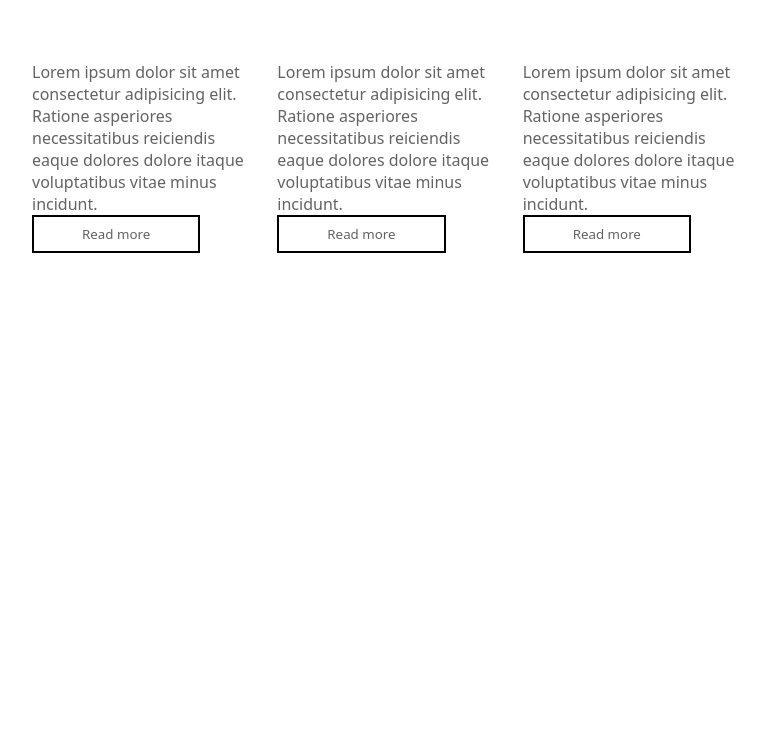
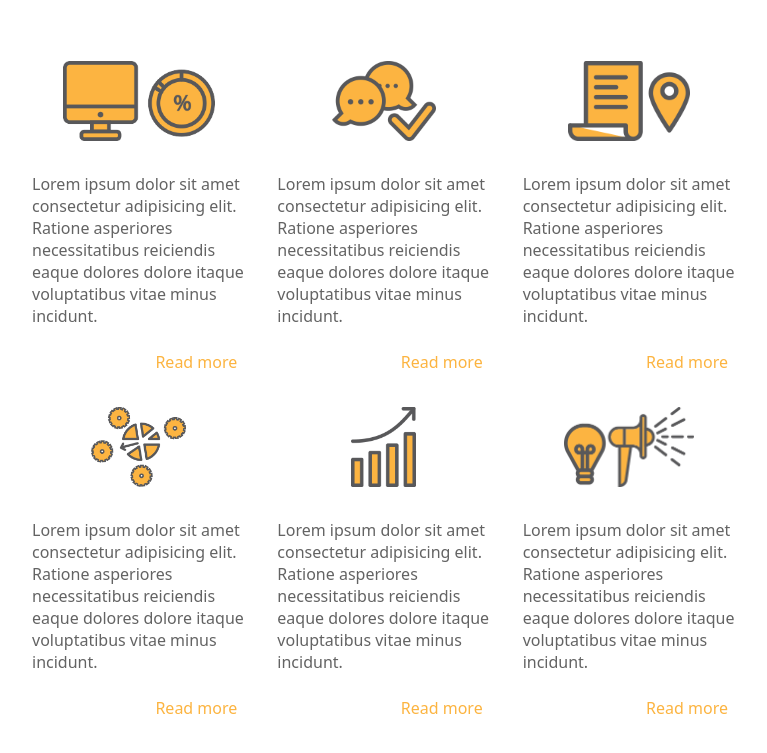
Before and after one commit to d0ma1nn/APS_ceopage2, a plain HTML site: page index.html in a window 1280 px wide. Shown: the part 2734-3487 px from the top of the page, without its empty margins (256-1023 px from the left). Before the commit the page ends 2987 px from the top, so only its background shows below. Drawn offline with Linux system fonts and the light colour scheme.

Commit message:
section 4 next

```diff
--- a/index.html
+++ b/index.html
@@ -81,21 +81,39 @@
         </div>
         <div class="section__3--row">
         <div class="section__3--row1">
-            <div class="section__3--row1--icon"></div>
+            <div class="section__3--row1--icon icon1"></div>
             <p>Lorem ipsum dolor sit amet consectetur adipisicing elit. Ratione asperiores necessitatibus reiciendis eaque dolores dolore itaque voluptatibus vitae minus incidunt.</p>
-            <button class="section__3--btn">Read more</button>
+            <div class="width100"><button class="section__3--btn">Read more</button></div>
         </div>
         <div class="section__3--row1">
-            <div class="section__3--row1--icon"></div>
+            <div class="section__3--row1--icon icon2"></div>
             <p>Lorem ipsum dolor sit amet consectetur adipisicing elit. Ratione asperiores necessitatibus reiciendis eaque dolores dolore itaque voluptatibus vitae minus incidunt.</p>
-            <button class="section__3--btn">Read more</button>
+            <div class="width100"><button class="section__3--btn">Read more</button></div>
         </div>
         <div class="section__3--row1">
-            <div class="section__3--row1--icon"></div>
+            <div class="section__3--row1--icon icon3"></div>
             <p>Lorem ipsum dolor sit amet consectetur adipisicing elit. Ratione asperiores necessitatibus reiciendis eaque dolores dolore itaque voluptatibus vitae minus incidunt.</p>
-            <button class="section__3--btn">Read more</button>
+           <div class="width100"><button class="section__3--btn">Read more</button></div>
+        </div>
+    </div>
+    <div class="section__3--row">
+        <div class="section__3--row1">
+            <div class="section__3--row1--icon icon4"></div>
+            <p>Lorem ipsum dolor sit amet consectetur adipisicing elit. Ratione asperiores necessitatibus reiciendis eaque dolores dolore itaque voluptatibus vitae minus incidunt.</p>
+            <div class="width100"><button class="section__3--btn">Read more</button></div>
+        </div>
+        <div class="section__3--row1">
+            <div class="section__3--row1--icon icon6"></div>
+            <p>Lorem ipsum dolor sit amet consectetur adipisicing elit. Ratione asperiores necessitatibus reiciendis eaque dolores dolore itaque voluptatibus vitae minus incidunt.</p>
+            <div class="width100"><button class="section__3--btn">Read more</button></div>
+        </div>
+        <div class="section__3--row1">
+            <div class="section__3--row1--icon icon5"></div>
+            <p>Lorem ipsum dolor sit amet consectetur adipisicing elit. Ratione asperiores necessitatibus reiciendis eaque dolores dolore itaque voluptatibus vitae minus incidunt.</p>
+           <div class="width100"><button class="section__3--btn">Read more</button></div>
         </div>
     </div>
     </div>
+
 </body>
 </html>
--- a/style.css
+++ b/style.css
@@ -9,9 +9,7 @@
 }
 button {
     text-decoration: none;
-    border: 2px solid black;
-    background-color: rgba(20, 20, 20, 0);
-    padding: 0.5rem 3rem;
+
 
 }
 header {
@@ -119,6 +117,9 @@ i {
 
 .section__1--btn {
     text-transform: uppercase;
+    border: 2px solid black;
+    background-color: rgba(20, 20, 20, 0);
+    padding: 0.5rem 3rem;
 }
 .section__1--button {
     margin: auto 0;
@@ -158,6 +159,7 @@ i {
 .section__3--row {
     display: flex;
     gap: 2rem;
+    padding-bottom: 5rem;
 }
 
 .section__3--text {
@@ -172,3 +174,61 @@ i {
 .section__3--text p {
     text-align: justify;
 }
+.width100 {
+    width: 100%;
+    position: relative;
+}
+.section__3--btn {
+    margin-top: 1rem;
+    border: none;
+    background-color: transparent;
+    color: var(--primary-color);
+    padding: 0.5rem 0.5rem;
+    font-weight: 400;
+    font-size: 1rem;
+    text-align: right;
+    cursor: pointer;
+    position: absolute;
+    right: 0;
+}
+
+.section__3--row1--icon {
+    width: 100%;
+    height: 10vh;
+    background-position: center;
+}
+
+.section__3--row1 p {
+    padding-top: 2rem;
+}
+
+.icon1 {
+    background-image: url("/img/1.png");
+    background-size: contain;
+    background-repeat: no-repeat;
+}
+.icon2 {
+    background-image: url("/img/2.png");
+    background-size: contain;
+    background-repeat: no-repeat;
+}
+.icon3 {
+    background-image: url("/img/3.png");
+    background-size: contain;
+    background-repeat: no-repeat;
+}
+.icon6 {
+    background-image: url("/img/4.png");
+    background-size: contain;
+    background-repeat: no-repeat;
+}
+.icon4 {
+    background-image: url("/img/6.png");
+    background-size: contain;
+    background-repeat: no-repeat;
+}
+.icon5 {
+    background-image: url("/img/5.png");
+    background-size: contain;
+    background-repeat: no-repeat;
+}
```
Also changed, not shown: img/1.png (added), img/2.png (added), img/3.png (added), img/4.png (added), img/5.png (added), img/6.png (added).
